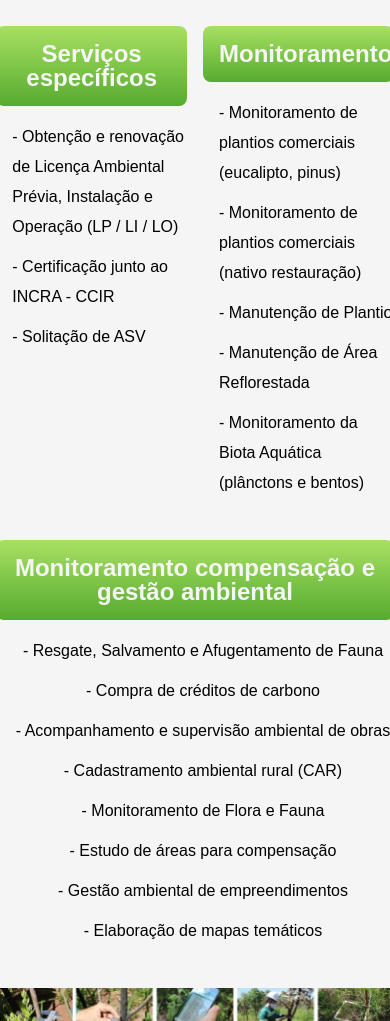
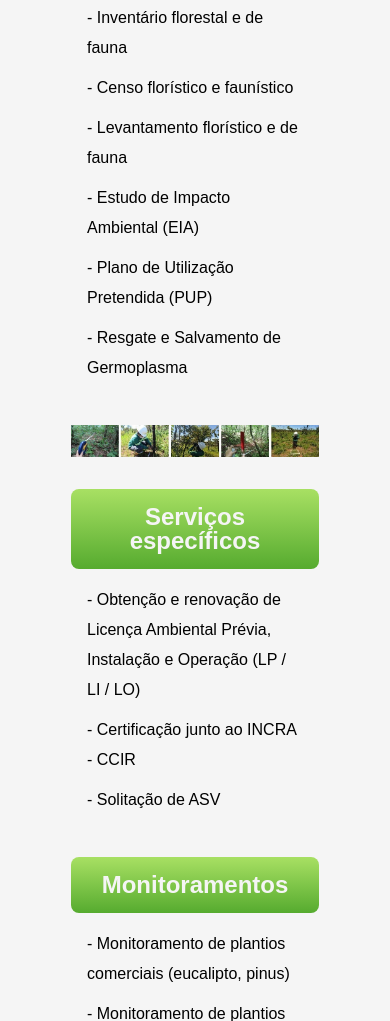
Before and after one commit to felipeMrtni/edf-project, a plain HTML site: page index.html in a window 390 px wide. Shown: the part 2674-3695 px from the top of the page. Drawn offline with Linux system fonts and the light colour scheme.

Commit message:
responsivo

```diff
--- a/assets/css/styles.css
+++ b/assets/css/styles.css
@@ -264,7 +264,7 @@
 }
 
 .services ul {
-    padding-left: 1rem;
+    padding: 0 1rem;
 }
 
 .services-container li {
@@ -302,11 +302,11 @@
 }
 
 .estudos-ladoA {
-    width: 50%;
+    /* width: 50%; */
 }
 
 .estudos-ladoB {
-    width: 50%;
+    /* width: 50%; */
 }
 
 .projetos {
@@ -640,6 +640,10 @@ footer {
         display: none;
     }
 
+    .services {
+
+    }
+
     .gestao {
         text-align: center;
     }
@@ -661,6 +665,10 @@ footer {
         justify-self: center;
         grid-area: mapImg;
         width: 70%;
+    }
+
+    .contact-container {
+        flex-direction: column;
     }
 }
 
@@ -752,4 +760,35 @@ footer {
     #mobile-menu.is-active .bar:nth-child(3) {
         transform: translateY(-8px) rotate(-45deg);
     }
+
+    .secao {
+    }
+
+    .services-container {
+        grid-template-columns: auto;
+        grid-template-areas:
+    "projetos"
+    "licenca"
+    "img1"
+    "especificos"
+    "monitoramentos"
+    "gestao"
+    "img2"
+    "estudos";
+    }
+
+    .estudos-container {
+        flex-direction: column;
+        width: 100%;
+    }
+
+    .gestao {
+        text-align: start;
+    }
+
+    .clients-logos img {
+        height: 3rem;
+    }
+
+
 }
```
